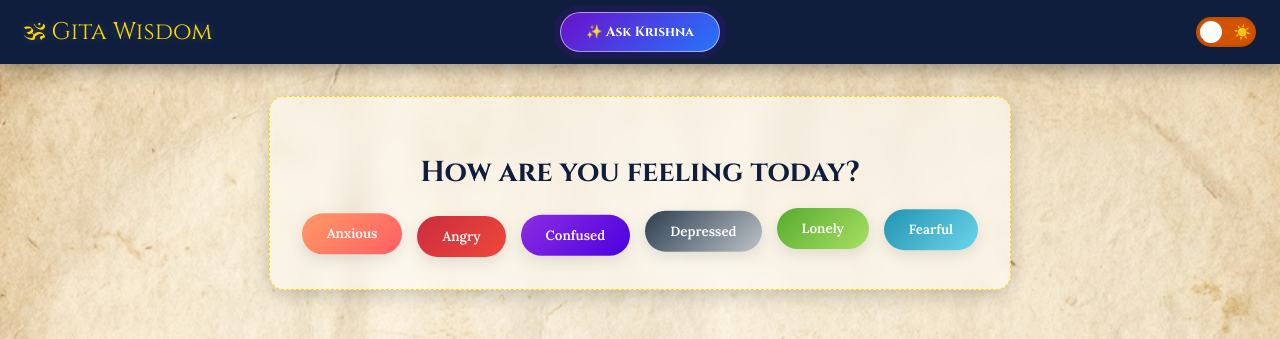
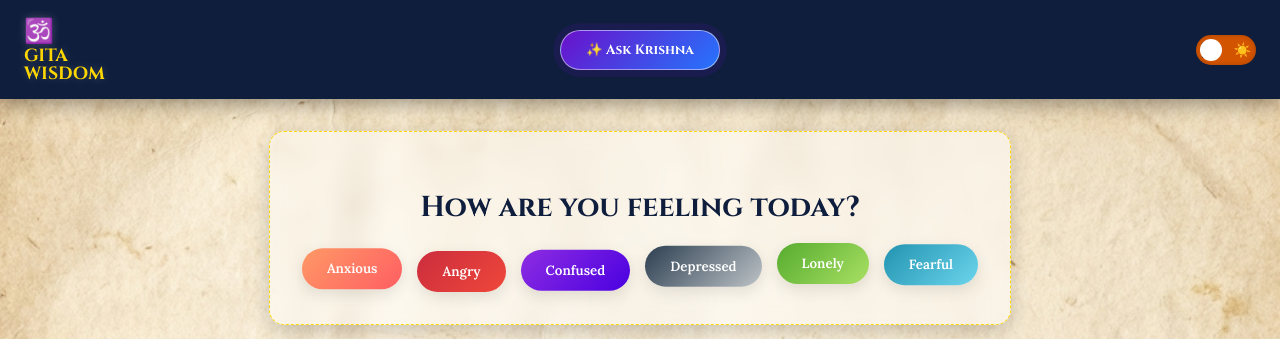
Before and after one commit to rahul5F1/bhagavad_gita, a Flask app: page /chapters in a window 1280 px wide. Shown: the top 339 px of the page. Run offline with Flask 2, Linux system fonts and the light colour scheme.

Commit message:
Update chapters.html

```diff
--- a/templates/chapters.html
+++ b/templates/chapters.html
@@ -6,12 +6,21 @@
     <title>Chapters | Bhagavad Gita</title>
     <link rel="stylesheet" href="{{ url_for('static', filename='style.css') }}">
     <link href="https://fonts.googleapis.com/css2?family=Cinzel:wght@400;700&family=Lora:ital,wght@0,400;0,600;1,400&display=swap" rel="stylesheet">
+
+    <script src="https://cdnjs.cloudflare.com/ajax/libs/html2canvas/1.4.1/html2canvas.min.js"></script>
 </head>
 <body class="chapters-body">
 
     <nav class="navbar">
-        <a href="/" class="nav-logo">🕉 Gita Wisdom</a>
+        <a href="/" class="nav-logo">
+            <span class="om-icon">🕉️</span>
+            <div class="logo-text">
+                <span>GITA</span>
+                <span>WISDOM</span>
+            </div>
+        </a>
 
+        <div class="nav-controls">
             <button onclick="askOracle()" class="oracle-btn">
                 ✨ Ask Krishna
             </button>
@@ -22,6 +31,7 @@
                     <span class="star-icon">🌌</span>
                     <span class="sun-icon">☀️</span>
                 </label>
+            </div>
         </div>
     </nav>
 
@@ -70,7 +80,9 @@
             </div>
         </div>
     </div>
+
     <div id="toast" class="toast">Verse Copied to Clipboard! 🕉</div>
+
     <footer class="site-footer">
         <div class="footer-content">
             <div class="footer-logo">🕉 Gita Wisdom</div>
@@ -82,6 +94,21 @@
             </p>
         </div>
     </footer>
+
+    <div id="printable-card-container">
+
+        <img id="print-bg-image" src="{{ url_for('static', filename='images/quote-bg.jpg') }}" alt="Background" crossorigin="anonymous">
+
+        <div class="printable-card-content">
+            <div id="print-chapter-info"></div>
+            <div id="print-verse-num"></div>
+            <div id="print-sanskrit"></div>
+            <div id="print-transliteration"></div>
+            <div id="print-translation"></div>
+            <div class="print-footer">🕉 Gita Wisdom</div>
+        </div>
+    </div>
+
     <script src="{{ url_for('static', filename='script.js') }}"></script>
 </body>
 </html>
```
Lines whose indentation alone changed are shown as unchanged.
